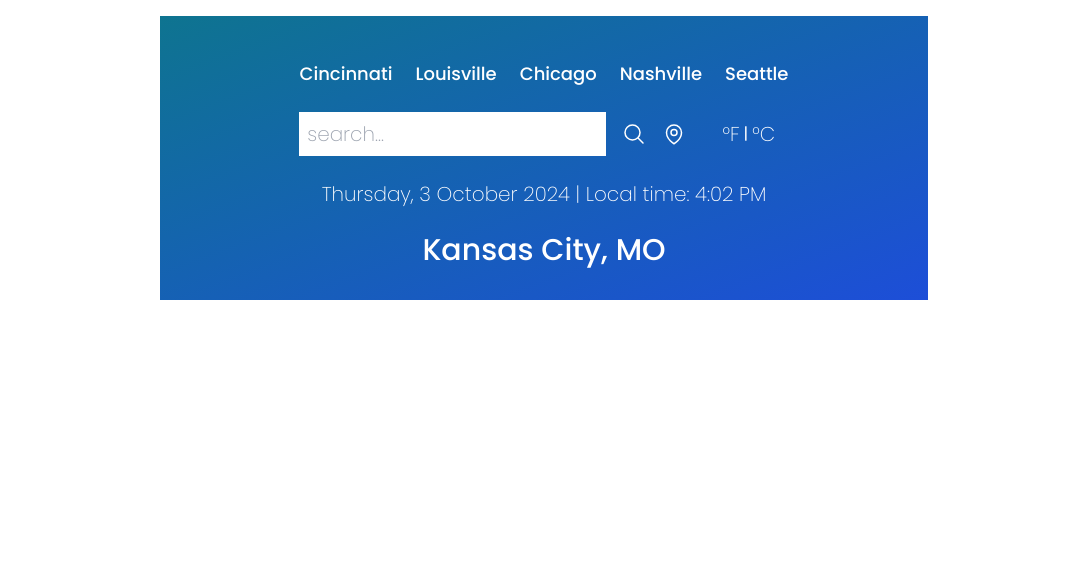
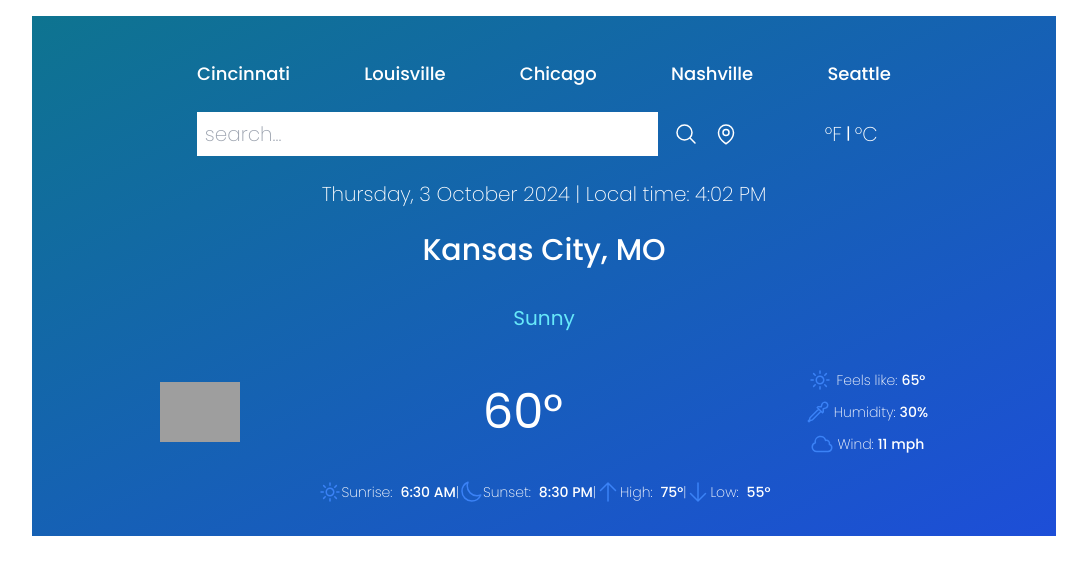
Before and after one commit to ellewright/Weather-App, a React (Vite) app in the folder frontend/: page / in a window 1280 px wide. Shown: the top 574 px of the page, without its empty margins (96-1183 px from the left). Built offline with nearby package versions, Linux system fonts and the light colour scheme; grey boxes are pictures that could not be loaded.

Commit message:
Add TempAndDetails

```diff
--- a/frontend/src/App.jsx
+++ b/frontend/src/App.jsx
@@ -1,5 +1,6 @@
 import Inputs from "./components/Inputs/Inputs"
 import Navbar from "./components/Navbar/Navbar"
+import TempAndDetails from "./components/TempAndDetails/TempAndDetails"
 import TimeAndLocation from "./components/TimeAndLocation/TimeAndLocation"
 
 function App() {
@@ -9,6 +10,7 @@ function App() {
         <Navbar />
         <Inputs />
         <TimeAndLocation />
+        <TempAndDetails />
       </div>
     </>
   )
--- /dev/null
+++ b/frontend/src/components/TempAndDetails/TempAndDetails.css
@@ -0,0 +1,103 @@
+.main-detail-container {
+    color: var(--bright-cyan);
+    display: flex;
+    align-items: center;
+    justify-content: center;
+    padding-top: 1.5rem;
+    padding-bottom: 1.5rem;
+    font-size: 1.25rem;
+    line-height: 1.75rem;
+}
+
+.sub-detail-container {
+    color: white;
+    display: flex;
+    flex-direction: row;
+    align-items: center;
+    justify-content: space-between;
+    padding-top: 0.75rem;
+    padding-bottom: 0.75rem;
+}
+
+.weather-icon {
+    width: 5rem;
+}
+
+.temp {
+    font-size: 3rem;
+    line-height: 1;
+}
+
+.temp-details {
+    display: flex;
+    flex-direction: column;
+}
+
+.temp-details> :not([hidden])~ :not([hidden]) {
+    --space-y-reverse: 0;
+    margin-top: calc(0.5rem * calc(1 - var(--space-y-reverse)));
+    margin-bottom: calc(0.5rem * var(--space-y-reverse));
+}
+
+.feels-like,
+.humidity,
+.wind {
+    display: flex;
+    align-items: center;
+    justify-content: center;
+    font-weight: 300;
+    font-size: 0.875rem;
+    line-height: 1.25rem;
+}
+
+.feels-like span,
+.humidity span,
+.wind span {
+    font-weight: 500;
+    margin-left: 0.25rem;
+}
+
+.sun,
+.eye-dropper,
+.cloud {
+    color: var(--bright-blue);
+    width: 1.5rem;
+    height: 1.5rem;
+    margin-right: 0.25rem;
+}
+
+.more-details-container {
+    color: white;
+    display: flex;
+    flex-direction: row;
+    justify-content: center;
+    align-items: center;
+    font-size: 0.875rem;
+    line-height: 1.25rem;
+    padding-top: 0.75rem;
+    padding-bottom: 0.75rem;
+}
+
+/* .more-details-container> :not([hidden])~ :not([hidden]) {
+    --space-x-reverse: 0;
+    margin-right: calc(0.5rem var(--space-x-reverse));
+    margin-left: calc(0.5rem calc(1 - var(--space-x-reverse)));
+} */
+
+.more-details-container p {
+    font-weight: 300;
+}
+
+.more-details-container p span {
+    font-weight: 500;
+    margin-left: 0.25rem;
+}
+
+.sunrise-icon,
+.sunset-icon,
+.max-temp-icon,
+.min-temp-icon {
+    color: var(--bright-blue);
+    width: 1.5rem;
+    height: 1.5rem;
+}
--- /dev/null
+++ b/frontend/src/components/TempAndDetails/TempAndDetails.jsx
@@ -0,0 +1,62 @@
+import {
+    SunIcon,
+    MoonIcon,
+    EyeDropperIcon,
+    CloudIcon,
+    ArrowUpIcon,
+    ArrowDownIcon
+} from '@heroicons/react/24/outline'
+import "./TempAndDetails.css"
+
+export default function TempAndDetails() {
+    return (
+        <>
+            <div className="main-detail-container">
+                <p>Sunny</p>
+            </div>
+            <div className="sub-detail-container">
+                <img
+                    src="http://openweathermap.org/img/wn/01d@2x.png"
+                    alt="Sunny icon."
+                    className="weather-icon"
+                />
+                <p className="temp">
+                    60°
+                </p>
+                <div className="temp-details">
+                    <div className="feels-like">
+                        <SunIcon className="sun" />
+                        Feels like:
+                        <span>
+                            65°
+                        </span>
+                    </div>
+                    <div className="humidity">
+                        <EyeDropperIcon className="eye-dropper" />
+                        Humidity:
+                        <span>
+                            30%
+                        </span>
+                    </div>
+                    <div className="wind">
+                        <CloudIcon className="cloud" />
+                        Wind:
+                        <span>
+                            11 mph
+                        </span>
+                    </div>
+                </div>
+            </div>
+            <div className="more-details-container space-x-2">
+                <SunIcon className="sunrise-icon" />
+                <p>Sunrise: <span>6:30 AM</span></p><p>|</p>
+                <MoonIcon className="sunset-icon" />
+                <p>Sunset: <span>8:30 PM</span></p><p>|</p>
+                <ArrowUpIcon className="max-temp-icon" />
+                <p>High: <span>75°</span></p><p>|</p>
+                <ArrowDownIcon className="min-temp-icon" />
+                <p>Low: <span>55°</span></p>
+            </div>
+        </>
+    )
+}
--- a/frontend/src/index.css
+++ b/frontend/src/index.css
@@ -3,7 +3,9 @@
 @tailwind utilities;
 
 :root {
+    --bright-cyan: #67e8f9;
     --cyan: #0e7490;
+    --bright-blue: #3b82f6;
     --blue: #1d4ed8;
 }
 
@@ -21,7 +23,7 @@ html {
     margin-left: auto;
     margin-right: auto;
     height: fit-content;
-    max-width: 768px;
+    max-width: 1024px;
     margin-top: 1rem;
     padding-top: 1.25rem;
     padding-bottom: 1.25rem;
```
